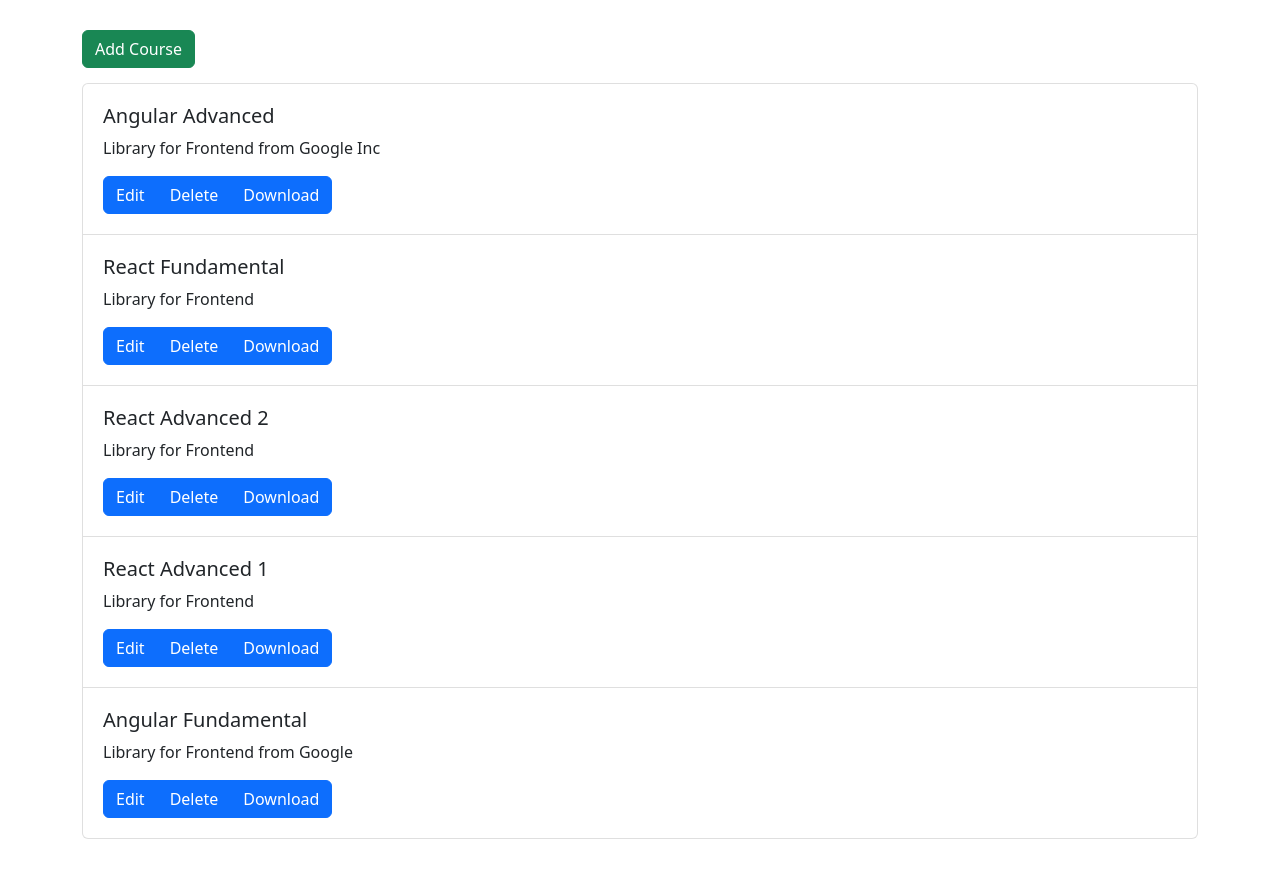
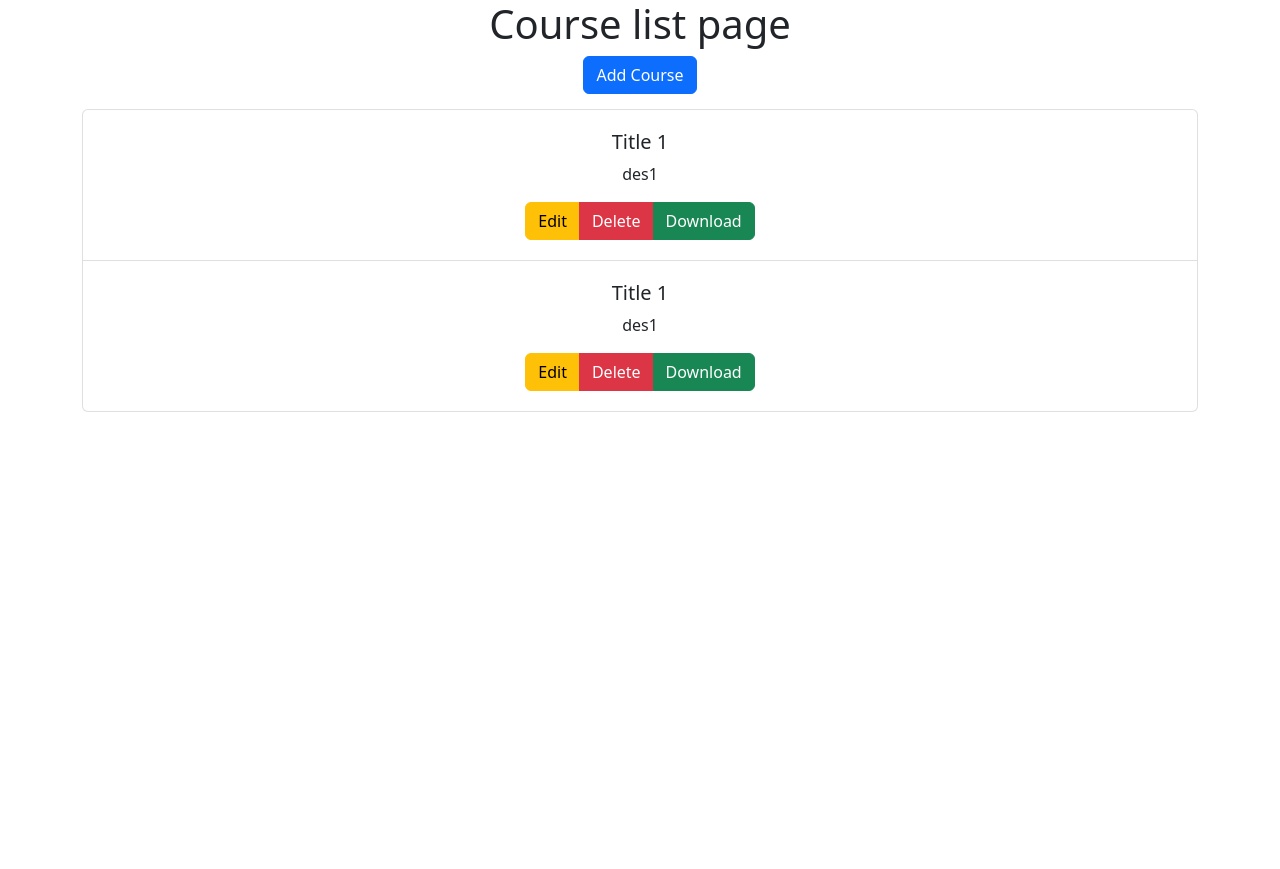
Before and after one commit to Husen/react-enigma-course, a React (Create React App) app: page / in a window 1280 px wide. After the commit the page ends 800 px from the top, so only its background shows below. Built offline with nearby package versions, Linux system fonts and the light colour scheme.

Commit message:
button add, cancel

```diff
--- a/src/App.js
+++ b/src/App.js
@@ -1,42 +1,51 @@
 import React from 'react';
 import './App.css';
 import {AddCourse, CourseList} from './pagess';
-import courseList from './fixtures/courseList.json';
+
+const DATA = [
+    {title: "Title 1", description: "des1"},
+    {title: "Title 1", description: "des1"}
+]
+
+
+
 function App() {
-    const [courses, setCourses] = React.useState(courseList);
-    const [nav, setNav] = React.useState("/");
-    let Component;
-    let props = {};
 
-    switch (nav) {
-        case "/":
-            Component = CourseList;
+    const [screenName, setScreenName] = React.useState('')
+    let ScreenComponent
+    let props = {}
+
+    switch(screenName) {
+        case "course-list":
+            ScreenComponent = CourseList
             props = {
-                ...props,
-                courses
+                courses: DATA
             }
             break;
-        case "/add-course":
-            Component = AddCourse;
+        case "add-course":
+            ScreenComponent = AddCourse
             props = {
-                ...props,
-                setCourses: setCourses
+                courses: DATA
             }
             break;
         default:
-            Component = CourseList;
+            ScreenComponent = CourseList
             props = {
-                ...props,
-                courses
+                courses: DATA
             }
             break;
     }
 
-  return (
-    <div className="App">
-      <Component onNavigate={setNav} {...props} />
-    </div>
-  );
+    const onNavigate = (screenName) => {
+        setScreenName(screenName)
+    }
+
+    return(
+        <div className='App'>
+            {/* <CourseList courses={DATA} /> */}
+            <ScreenComponent {...props} onNavigate={onNavigate} />
+        </div>
+    )
 }
 
 export default App;
--- /dev/null
+++ b/src/components/EmtyList/index.js
@@ -0,0 +1 @@
+export {default} from './EmptyList'
--- a/src/pagess/AddCourse/index.js
+++ b/src/pagess/AddCourse/index.js
@@ -13,8 +13,9 @@
     { id: "duration", label: "Duration", type: "text", placeholder: "Enter course duration" }
 ]
 
-const AddCourse = () => {
+const AddCourse = (props) => {
     const { getter, setter } = useAddCourseState()
+    // const {onNavigate} = props
 
   return (
     <StyledContainer>
@@ -33,7 +34,7 @@
                 <Button variant='success'>
                     Submit
                 </Button>
-                <Button variant='secondary'>
+                <Button variant='secondary' onClick={() => props.onNavigate("/")}>
                     Cancel
                 </Button>
             </ButtonGroup>
--- a/src/pagess/CourseList/components/CourseItem/index.js
+++ b/src/pagess/CourseList/components/CourseItem/index.js
@@ -2,17 +2,17 @@
 import {StyledListItem} from "./styles";
 import {Button, ButtonGroup, Col} from "react-bootstrap";
 
-const CourseItem = ({data}) => {
+const CourseItem = (props) => {
     return (
         <StyledListItem action>
             <Col>
-                <h3 className='lead'>{data?.title}</h3>
-                <p>{data?.description}</p>
+                <h3 className='lead'>{props.title}</h3>
+                <p>{props.description}</p>
             </Col>
             <ButtonGroup>
-                <Button>Edit</Button>
-                <Button>Delete</Button>
-                <Button>Download</Button>
+                <Button variant='warning'>Edit</Button>
+                <Button variant='danger'>Delete</Button>
+                <Button variant='success'>Download</Button>
             </ButtonGroup>
         </StyledListItem>
     )
--- a/src/pagess/CourseList/index.js
+++ b/src/pagess/CourseList/index.js
@@ -1,33 +1,48 @@
 import React from "react";
-import {Button} from "react-bootstrap";
+import {Button, Container} from "react-bootstrap";
 
 import {StyledListGroup, StyledText} from "./styles";
 import CourseItem from "./components/CourseItem";
 
-// import courseList from "../../fixtures/courseList.json";
-import {StyledContainer} from "../../components";
 
-const Empty = () => (
+const EmptyList = () => (
     <StyledText>Data Kosong...</StyledText>
 )
 
-const List = ({data}) => {
+const ListItem = (props) => {
+    const {data} = props
     return (
+
         <StyledListGroup>
-            {data?.map((item, index) => (
-                <CourseItem data={item} key={item?.courseId} />
-            ))}
+            {
+                data.map((course, index) => {
+                    return (
+                        <CourseItem
+                        title={course.title}
+                        description={course.description}
+                        key={index}
+                        />
+                    )
+                })
+            }
         </StyledListGroup>
     )
 }
 
-const CourseList = ({onNavigate, courses}) => {
+const CourseList = (props) => {
+    const {courses, onNavigate} = props
     return (
-        <StyledContainer>
-            <Button variant="success" onClick={() => onNavigate("/add-course")}>Add Course</Button>
-            {courses?.data?.length > 0 ? <List data={courses?.data} /> : <Empty />}
-        </StyledContainer>
+        <>
+            <Container>
+                <h1>Course list page</h1>
+                <Button variant="primary" onClick={() => onNavigate("add-course")}>Add Course</Button>
+                {
+                    courses.length > 0 ? <ListItem data={courses} /> : <EmptyList text="Data masih kosong" />
+                }
+            </Container>
+        </>
     )
 }
 
+
 export default CourseList;
```
Also changed, not shown: src/components/EmtyList/EmptyList.js (added, +14 -0 lines).
